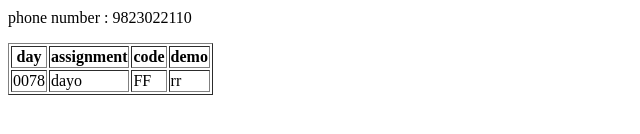
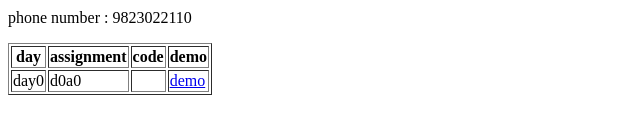
Before and after one commit to Rabina33/rabina33.github.io, a plain HTML site: page index.html in a window 1280 px wide. Shown: the part 258-392 px from the top of the page, without its empty margins (0-640 px from the left). Drawn offline with Linux system fonts and the light colour scheme.

Commit message:
link added

```diff
--- a/index.html
+++ b/index.html
@@ -19,10 +19,10 @@
         <th>demo</th>
       </tr>
       <tr>
-        <td>0078</td>
-        <td>dayo</td>
-        <td>FF</td>
-        <td>rr</td>
+        <td>day0</td>
+        <td>d0a0</td>
+        <td><a href="https://github.com/Rabina33/rabina33.github.io/blob/master/index.html"></a></td>
+        <td><a href="https://rabina33.github.io/">demo</a></td>
       </tr>
     </table>
   </body>
```
